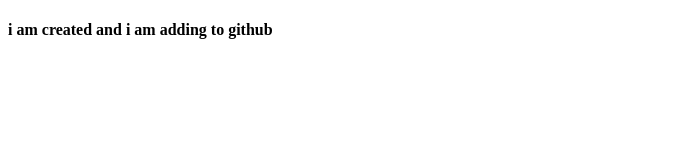
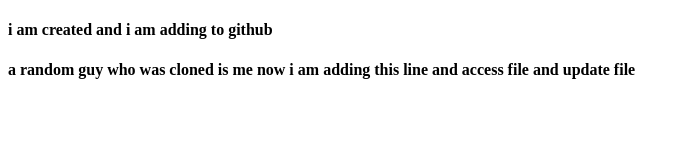
Before and after one commit to sriram16121/git_v, a plain HTML site: page index2.html in a window 1280 px wide. Shown: the whole page, without its empty margins (0-690 px from the left). Drawn offline with Linux system fonts and the light colour scheme.

Commit message:
second random

```diff
--- a/index2.html
+++ b/index2.html
@@ -8,5 +8,6 @@
 <body>
 
     <h4>i am created and i am adding to github</h4>
+    <h4>a random guy who was cloned is me now i am adding this line and access file and update file</h4>
 </body>
 </html>
```
